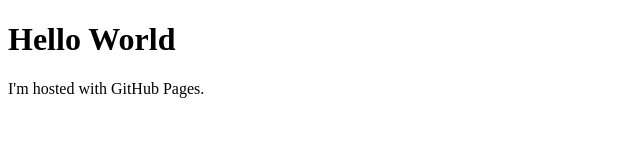
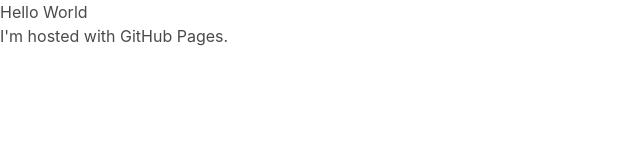
Before and after one commit to jsyi1995/jsyi1995.github.io, a plain HTML site: page index.html in a window 1280 px wide. Shown: the whole page, without its empty margins (0-640 px from the left). Drawn offline with nearby package versions, Linux system fonts and the light colour scheme.

Commit message:
added bulma

```diff
--- a/index.html
+++ b/index.html
@@ -1,7 +1,13 @@
 <!DOCTYPE html>
 <html>
-<body>
-<h1>Hello World</h1>
-<p>I'm hosted with GitHub Pages.</p>
-</body>
+    <head>
+        <title>Josh Yi</title>
+        <meta charset="utf-8">
+        <link rel="stylesheet" href="https://cdnjs.cloudflare.com/ajax/libs/bulma/0.4.2/css/bulma.css">
+        <link rel="stylesheet" href="https://maxcdn.bootstrapcdn.com/font-awesome/4.7.0/css/font-awesome.min.css">
+    </head>
+    <body>
+        <h1>Hello World</h1>
+        <p>I'm hosted with GitHub Pages.</p>
+    </body>
 </html>
```
